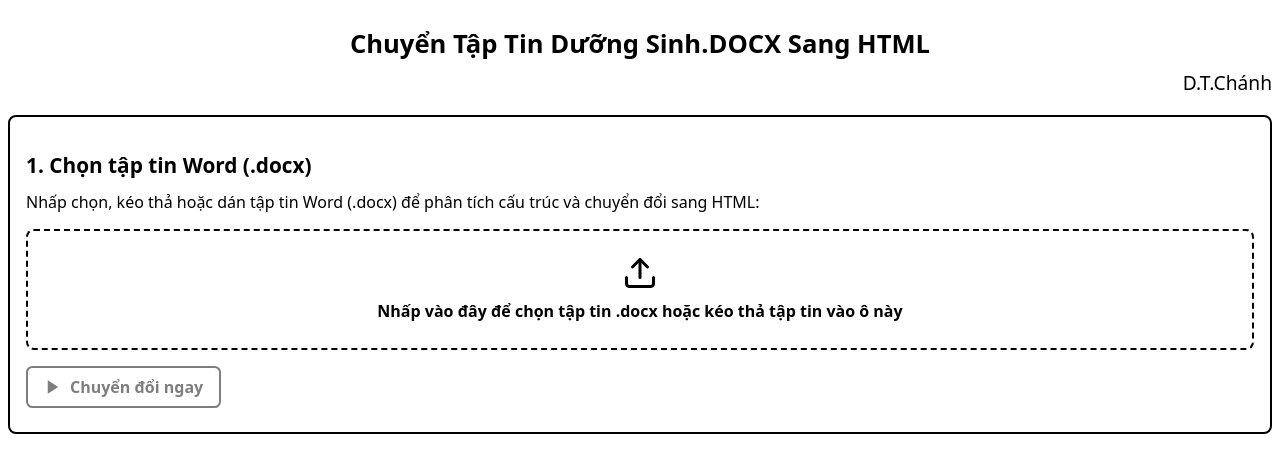
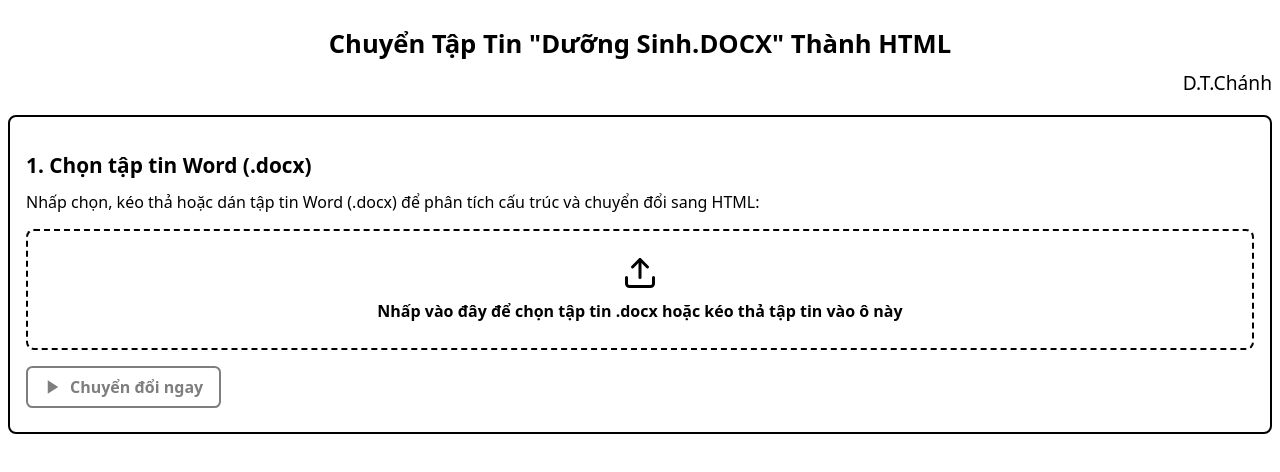
Before and after one commit to tanchanh/duong-sinh-docx-thanh-html, a plain HTML site: page index.html in a window 1280 px wide. Drawn offline with Linux system fonts and the light colour scheme.

Commit message:
Add files via upload

```diff
--- a/index.html
+++ b/index.html
@@ -3,7 +3,7 @@
 <head>
   <meta charset="UTF-8" />
   <meta name="viewport" content="width=device-width, initial-scale=1.0" />
-  <title>Chuyển Tập Tin Dưỡng Sinh.DOCX Sang HTML - D.T.Chánh</title>
+  <title>Chuyển Tập Tin "Dưỡng Sinh.DOCX" Thành HTML - D.T.Chánh</title>
   <script src="js/jszip.min.js"></script>
   <style>
     :root {
@@ -213,7 +213,7 @@
   </style>
 </head>
 <body>
-  <h1>Chuyển Tập Tin Dưỡng Sinh.DOCX Sang HTML</h1>
+  <h1>Chuyển Tập Tin "Dưỡng Sinh.DOCX" Thành HTML</h1>
   <div class="author-byline">D.T.Chánh</div>
 
   <!-- Khối 1: Chọn tập tin -->
```
